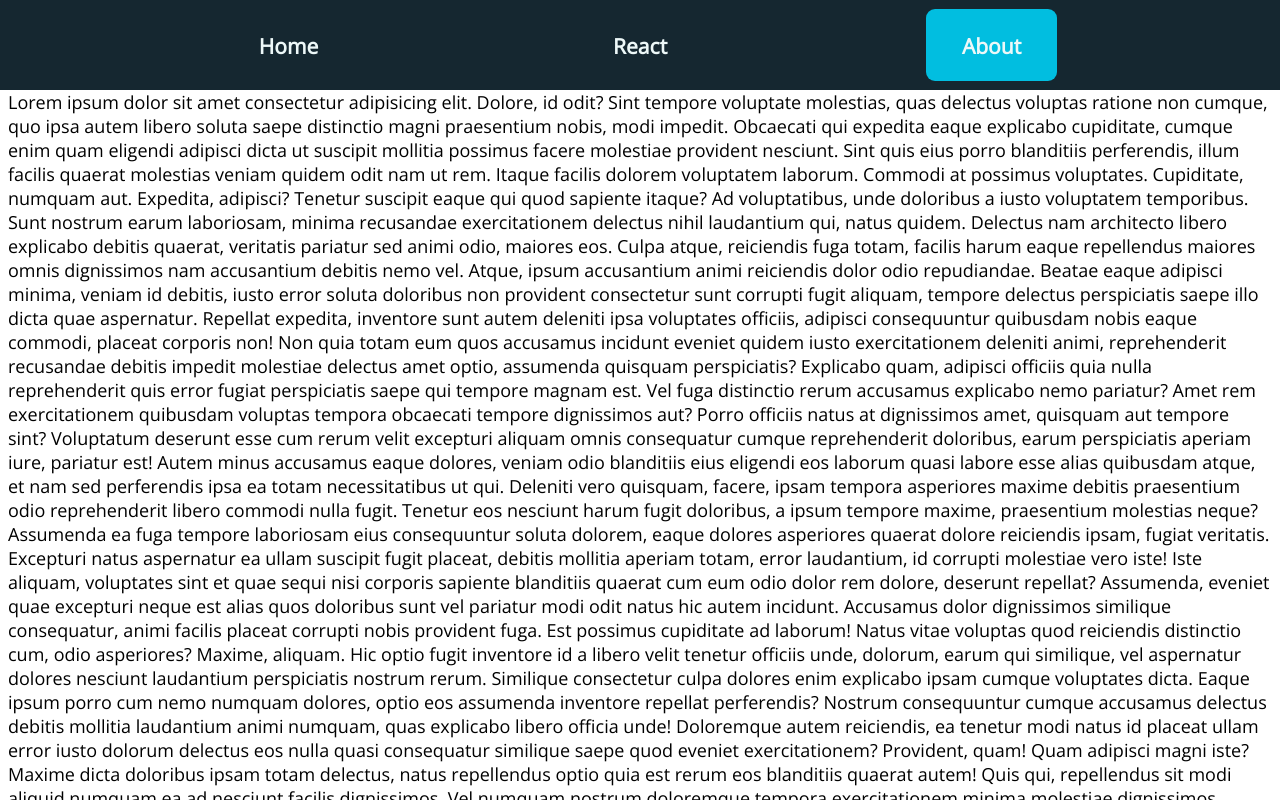
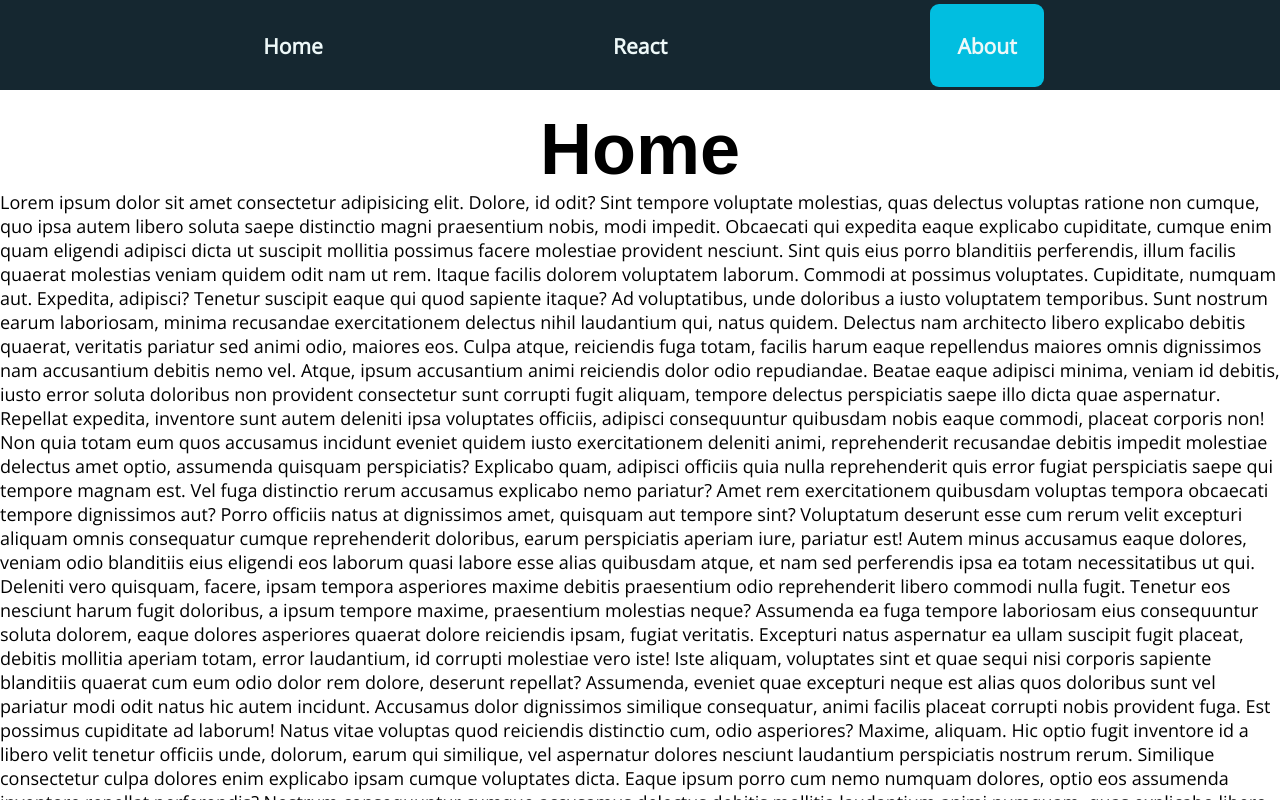
Before and after one commit to 02danieljonas/my-website, a React (Create React App) app: page / in a window 1280 px wide. Shown: the top 800 px of the page. Built offline with nearby package versions, Linux system fonts and the light colour scheme; the HTML template or start-up script is replaced by a standard one.

Commit message:
fixed scrolling to below element

```diff
--- a/src/App.js
+++ b/src/App.js
@@ -15,9 +15,11 @@ function App() {
         <>
             {documentLoaded && <Navbar navLinks={navSections.current} />}
 
-            <Section innerRef={element => (navSections.current[0] = element)} name={"Home"} />
-            <Section innerRef={element => (navSections.current[1] = element)} name={"React"} />
-            <Section innerRef={element => (navSections.current[2] = element)} name={"About"} />
+            <main>
+                <Section innerRef={element => (navSections.current[0] = element)} name={"Home"} />
+                <Section innerRef={element => (navSections.current[1] = element)} name={"React"} />
+                <Section innerRef={element => (navSections.current[2] = element)} name={"About"} />
+            </main>
         </>
     );
 }
--- a/src/Section.js
+++ b/src/Section.js
@@ -3,138 +3,108 @@ import React from "react";
 const Section = ({ id, innerRef, name }) => {
     return (
         <section id={id} ref={innerRef} data-name={name}>
-            <div style={{ content: "", marginTop: "5rem" }}></div>
-            Lorem ipsum dolor sit amet consectetur adipisicing elit. Dolore, id
-            odit? Sint tempore voluptate molestias, quas delectus voluptas
-            ratione non cumque, quo ipsa autem libero soluta saepe distinctio
-            magni praesentium nobis, modi impedit. Obcaecati qui expedita eaque
-            explicabo cupiditate, cumque enim quam eligendi adipisci dicta ut
-            suscipit mollitia possimus facere molestiae provident nesciunt. Sint
-            quis eius porro blanditiis perferendis, illum facilis quaerat
-            molestias veniam quidem odit nam ut rem. Itaque facilis dolorem
-            voluptatem laborum. Commodi at possimus voluptates. Cupiditate,
-            numquam aut. Expedita, adipisci? Tenetur suscipit eaque qui quod
-            sapiente itaque? Ad voluptatibus, unde doloribus a iusto voluptatem
-            temporibus. Sunt nostrum earum laboriosam, minima recusandae
-            exercitationem delectus nihil laudantium qui, natus quidem. Delectus
-            nam architecto libero explicabo debitis quaerat, veritatis pariatur
-            sed animi odio, maiores eos. Culpa atque, reiciendis fuga totam,
-            facilis harum eaque repellendus maiores omnis dignissimos nam
-            accusantium debitis nemo vel. Atque, ipsum accusantium animi
-            reiciendis dolor odio repudiandae. Beatae eaque adipisci minima,
-            veniam id debitis, iusto error soluta doloribus non provident
-            consectetur sunt corrupti fugit aliquam, tempore delectus
-            perspiciatis saepe illo dicta quae aspernatur. Repellat expedita,
-            inventore sunt autem deleniti ipsa voluptates officiis, adipisci
-            consequuntur quibusdam nobis eaque commodi, placeat corporis non!
-            Non quia totam eum quos accusamus incidunt eveniet quidem iusto
-            exercitationem deleniti animi, reprehenderit recusandae debitis
-            impedit molestiae delectus amet optio, assumenda quisquam
-            perspiciatis? Explicabo quam, adipisci officiis quia nulla
-            reprehenderit quis error fugiat perspiciatis saepe qui tempore
-            magnam est. Vel fuga distinctio rerum accusamus explicabo nemo
-            pariatur? Amet rem exercitationem quibusdam voluptas tempora
-            obcaecati tempore dignissimos aut? Porro officiis natus at
-            dignissimos amet, quisquam aut tempore sint? Voluptatum deserunt
-            esse cum rerum velit excepturi aliquam omnis consequatur cumque
-            reprehenderit doloribus, earum perspiciatis aperiam iure, pariatur
-            est! Autem minus accusamus eaque dolores, veniam odio blanditiis
-            eius eligendi eos laborum quasi labore esse alias quibusdam atque,
-            et nam sed perferendis ipsa ea totam necessitatibus ut qui. Deleniti
-            vero quisquam, facere, ipsam tempora asperiores maxime debitis
-            praesentium odio reprehenderit libero commodi nulla fugit. Tenetur
-            eos nesciunt harum fugit doloribus, a ipsum tempore maxime,
-            praesentium molestias neque? Assumenda ea fuga tempore laboriosam
-            eius consequuntur soluta dolorem, eaque dolores asperiores quaerat
-            dolore reiciendis ipsam, fugiat veritatis. Excepturi natus
-            aspernatur ea ullam suscipit fugit placeat, debitis mollitia aperiam
-            totam, error laudantium, id corrupti molestiae vero iste! Iste
-            aliquam, voluptates sint et quae sequi nisi corporis sapiente
-            blanditiis quaerat cum eum odio dolor rem dolore, deserunt repellat?
-            Assumenda, eveniet quae excepturi neque est alias quos doloribus
-            sunt vel pariatur modi odit natus hic autem incidunt. Accusamus
-            dolor dignissimos similique consequatur, animi facilis placeat
-            corrupti nobis provident fuga. Est possimus cupiditate ad laborum!
-            Natus vitae voluptas quod reiciendis distinctio cum, odio
-            asperiores? Maxime, aliquam. Hic optio fugit inventore id a libero
-            velit tenetur officiis unde, dolorum, earum qui similique, vel
-            aspernatur dolores nesciunt laudantium perspiciatis nostrum rerum.
-            Similique consectetur culpa dolores enim explicabo ipsam cumque
-            voluptates dicta. Eaque ipsum porro cum nemo numquam dolores, optio
-            eos assumenda inventore repellat perferendis? Nostrum consequuntur
-            cumque accusamus delectus debitis mollitia laudantium animi numquam,
-            quas explicabo libero officia unde! Doloremque autem reiciendis, ea
-            tenetur modi natus id placeat ullam error iusto dolorum delectus eos
-            nulla quasi consequatur similique saepe quod eveniet exercitationem?
-            Provident, quam! Quam adipisci magni iste? Maxime dicta doloribus
-            ipsam totam delectus, natus repellendus optio quia est rerum eos
-            blanditiis quaerat autem! Quis qui, repellendus sit modi aliquid
-            numquam ea ad nesciunt facilis dignissimos. Vel numquam nostrum
-            doloremque tempora exercitationem minima molestiae dignissimos
-            commodi nihil dolorum ab culpa voluptatum, animi ipsam blanditiis
-            maxime voluptatem sit minus. Eaque iste laboriosam molestias,
-            reprehenderit nobis fuga minus aspernatur dolorem explicabo quasi
-            rerum odio ea accusantium temporibus! Ipsum optio est, laudantium
-            illum, dolore repudiandae porro similique consequuntur unde,
-            nesciunt quo magnam nobis officiis recusandae cum tenetur officia
-            rem voluptate sapiente fugiat. Hic nostrum sed nesciunt optio
-            dolore, harum cum maxime quam? Sed tempore aperiam repudiandae
-            deleniti nisi reiciendis nam a numquam illum quis doloribus
-            expedita, ad sint eos eveniet officiis tempora! Odit harum nemo
-            culpa laborum neque sint laudantium fuga tenetur eligendi
-            dignissimos! Culpa reprehenderit cupiditate recusandae reiciendis
-            corporis sit laudantium explicabo error dignissimos adipisci, vero
-            architecto soluta exercitationem distinctio amet dolores nostrum
-            sint eos. Harum dolore modi, ipsam libero nobis velit quasi a nam
-            architecto molestiae quidem expedita? Obcaecati voluptatum tempora
-            consequuntur qui minus? Sint, asperiores facere eligendi autem
-            quibusdam itaque blanditiis hic recusandae ad tempora! Quos qui at
-            animi fuga id, aut optio ab quae. Dicta est, aliquid, autem totam
-            suscipit placeat omnis repellat accusantium maiores delectus
-            cupiditate rerum itaque, vero aliquam adipisci dignissimos
-            voluptatem perferendis. Dolorem reiciendis quis iste aperiam natus
-            nostrum incidunt debitis perspiciatis illum. Dolor ut quia,
-            cupiditate unde at veniam illum accusamus aut laudantium vitae ipsa
-            inventore? Vitae saepe nisi, aut et magnam temporibus neque autem
-            sint repellat eius tempore doloremque quisquam ipsa qui hic rerum!
-            Illum molestias voluptatem cum qui distinctio, perferendis,
-            blanditiis esse exercitationem iste inventore facilis vitae corporis
-            rem numquam magni ex quod. Neque iure earum sapiente corrupti,
-            consequatur mollitia omnis vitae deserunt officiis aperiam eveniet
-            laborum minima veritatis laboriosam dolorum pariatur! Sit, ut labore
-            accusamus cupiditate, dolorum, molestiae corporis odit rerum libero
-            voluptatum quod. Repellendus voluptatem dicta facilis nam
-            praesentium itaque minima eum quod fuga ut adipisci, voluptatum
-            dolore cupiditate sit amet aliquam nemo dolor! Consectetur incidunt,
-            at laborum minima sequi cupiditate, est hic et dignissimos assumenda
-            ad minus totam provident quae maiores dolorem fugiat a sint repellat
-            nihil quas voluptatum perspiciatis! Dicta ipsum deleniti porro at a
-            eaque nostrum, quis commodi aliquam, nulla cum odit accusantium
-            officiis obcaecati doloribus dolores accusamus repellat. Consequatur
-            soluta dolorum aut. Suscipit placeat explicabo quaerat similique
-            fugit fuga atque eius commodi, esse, sit laboriosam nam debitis quam
-            id culpa autem aut consequuntur voluptate distinctio blanditiis
-            aliquam sapiente obcaecati doloremque. Illo tempore debitis dolorum
-            sunt harum deleniti quo autem blanditiis, cum voluptates modi sint
-            nemo ratione, aliquam ipsum vitae ipsam. Odit quasi maxime cumque
-            tempora architecto laudantium tempore unde quia ipsum, animi porro,
-            excepturi quae numquam ipsam eligendi voluptatibus corporis.
-            Similique omnis distinctio, dignissimos blanditiis libero cupiditate
-            tempora dolores eos itaque ab doloribus totam! Lorem ipsum dolor sit
-            amet, consectetur adipiscing elit. Nullam ipsum ante, efficitur id
-            sapien vitae, consectetur tempus nibh. Quisque pellentesque feugiat
-            libero. Ut interdum purus non est posuere scelerisque. Aliquam
-            fringilla vulputate consequat. Aliquam blandit tincidunt mauris, vel
-            euismod diam ultrices eu. Aenean dictum finibus lectus vel
-            convallis. Aliquam elementum nibh odio, eu imperdiet sapien
-            hendrerit nec. Praesent eu porttitor est, ut ornare mauris. Aenean a
-            facilisis orci. Ut ut ullamcorper quam. Nunc elementum neque sit
-            amet maximus vehicula. Suspendisse potenti. Nunc malesuada elementum
-            sagittis. Etiam molestie, ante sit amet ultricies aliquet, augue
-            ligula cursus velit, nec vestibulum augue ex sit amet neque. Nullam
-            semper efficitur odio, sed aliquam urna auctor nec. Morbi lacinia,
-            lacus sed elementum tristique, tellus dolor tincidunt diam, vel
-            efficitur est massa quis est.
+            <h1 className="title">{name}</h1>
+            {/* <div style={{ content: "", marginTop: "5rem" }}></div> */}
+            Lorem ipsum dolor sit amet consectetur adipisicing elit. Dolore, id odit? Sint tempore
+            voluptate molestias, quas delectus voluptas ratione non cumque, quo ipsa autem libero
+            soluta saepe distinctio magni praesentium nobis, modi impedit. Obcaecati qui expedita
+            eaque explicabo cupiditate, cumque enim quam eligendi adipisci dicta ut suscipit
+            mollitia possimus facere molestiae provident nesciunt. Sint quis eius porro blanditiis
+            perferendis, illum facilis quaerat molestias veniam quidem odit nam ut rem. Itaque
+            facilis dolorem voluptatem laborum. Commodi at possimus voluptates. Cupiditate, numquam
+            aut. Expedita, adipisci? Tenetur suscipit eaque qui quod sapiente itaque? Ad
+            voluptatibus, unde doloribus a iusto voluptatem temporibus. Sunt nostrum earum
+            laboriosam, minima recusandae exercitationem delectus nihil laudantium qui, natus
+            quidem. Delectus nam architecto libero explicabo debitis quaerat, veritatis pariatur sed
+            animi odio, maiores eos. Culpa atque, reiciendis fuga totam, facilis harum eaque
+            repellendus maiores omnis dignissimos nam accusantium debitis nemo vel. Atque, ipsum
+            accusantium animi reiciendis dolor odio repudiandae. Beatae eaque adipisci minima,
+            veniam id debitis, iusto error soluta doloribus non provident consectetur sunt corrupti
+            fugit aliquam, tempore delectus perspiciatis saepe illo dicta quae aspernatur. Repellat
+            expedita, inventore sunt autem deleniti ipsa voluptates officiis, adipisci consequuntur
+            quibusdam nobis eaque commodi, placeat corporis non! Non quia totam eum quos accusamus
+            incidunt eveniet quidem iusto exercitationem deleniti animi, reprehenderit recusandae
+            debitis impedit molestiae delectus amet optio, assumenda quisquam perspiciatis?
+            Explicabo quam, adipisci officiis quia nulla reprehenderit quis error fugiat
+            perspiciatis saepe qui tempore magnam est. Vel fuga distinctio rerum accusamus explicabo
+            nemo pariatur? Amet rem exercitationem quibusdam voluptas tempora obcaecati tempore
+            dignissimos aut? Porro officiis natus at dignissimos amet, quisquam aut tempore sint?
+            Voluptatum deserunt esse cum rerum velit excepturi aliquam omnis consequatur cumque
+            reprehenderit doloribus, earum perspiciatis aperiam iure, pariatur est! Autem minus
+            accusamus eaque dolores, veniam odio blanditiis eius eligendi eos laborum quasi labore
+            esse alias quibusdam atque, et nam sed perferendis ipsa ea totam necessitatibus ut qui.
+            Deleniti vero quisquam, facere, ipsam tempora asperiores maxime debitis praesentium odio
+            reprehenderit libero commodi nulla fugit. Tenetur eos nesciunt harum fugit doloribus, a
+            ipsum tempore maxime, praesentium molestias neque? Assumenda ea fuga tempore laboriosam
+            eius consequuntur soluta dolorem, eaque dolores asperiores quaerat dolore reiciendis
+            ipsam, fugiat veritatis. Excepturi natus aspernatur ea ullam suscipit fugit placeat,
+            debitis mollitia aperiam totam, error laudantium, id corrupti molestiae vero iste! Iste
+            aliquam, voluptates sint et quae sequi nisi corporis sapiente blanditiis quaerat cum eum
+            odio dolor rem dolore, deserunt repellat? Assumenda, eveniet quae excepturi neque est
+            alias quos doloribus sunt vel pariatur modi odit natus hic autem incidunt. Accusamus
+            dolor dignissimos similique consequatur, animi facilis placeat corrupti nobis provident
+            fuga. Est possimus cupiditate ad laborum! Natus vitae voluptas quod reiciendis
+            distinctio cum, odio asperiores? Maxime, aliquam. Hic optio fugit inventore id a libero
+            velit tenetur officiis unde, dolorum, earum qui similique, vel aspernatur dolores
+            nesciunt laudantium perspiciatis nostrum rerum. Similique consectetur culpa dolores enim
+            explicabo ipsam cumque voluptates dicta. Eaque ipsum porro cum nemo numquam dolores,
+            optio eos assumenda inventore repellat perferendis? Nostrum consequuntur cumque
+            accusamus delectus debitis mollitia laudantium animi numquam, quas explicabo libero
+            officia unde! Doloremque autem reiciendis, ea tenetur modi natus id placeat ullam error
+            iusto dolorum delectus eos nulla quasi consequatur similique saepe quod eveniet
+            exercitationem? Provident, quam! Quam adipisci magni iste? Maxime dicta doloribus ipsam
+            totam delectus, natus repellendus optio quia est rerum eos blanditiis quaerat autem!
+            Quis qui, repellendus sit modi aliquid numquam ea ad nesciunt facilis dignissimos. Vel
+            numquam nostrum doloremque tempora exercitationem minima molestiae dignissimos commodi
+            nihil dolorum ab culpa voluptatum, animi ipsam blanditiis maxime voluptatem sit minus.
+            Eaque iste laboriosam molestias, reprehenderit nobis fuga minus aspernatur dolorem
+            explicabo quasi rerum odio ea accusantium temporibus! Ipsum optio est, laudantium illum,
+            dolore repudiandae porro similique consequuntur unde, nesciunt quo magnam nobis officiis
+            recusandae cum tenetur officia rem voluptate sapiente fugiat. Hic nostrum sed nesciunt
+            optio dolore, harum cum maxime quam? Sed tempore aperiam repudiandae deleniti nisi
+            reiciendis nam a numquam illum quis doloribus expedita, ad sint eos eveniet officiis
+            tempora! Odit harum nemo culpa laborum neque sint laudantium fuga tenetur eligendi
+            dignissimos! Culpa reprehenderit cupiditate recusandae reiciendis corporis sit
+            laudantium explicabo error dignissimos adipisci, vero architecto soluta exercitationem
+            distinctio amet dolores nostrum sint eos. Harum dolore modi, ipsam libero nobis velit
+            quasi a nam architecto molestiae quidem expedita? Obcaecati voluptatum tempora
+            consequuntur qui minus? Sint, asperiores facere eligendi autem quibusdam itaque
+            blanditiis hic recusandae ad tempora! Quos qui at animi fuga id, aut optio ab quae.
+            Dicta est, aliquid, autem totam suscipit placeat omnis repellat accusantium maiores
+            delectus cupiditate rerum itaque, vero aliquam adipisci dignissimos voluptatem
+            perferendis. Dolorem reiciendis quis iste aperiam natus nostrum incidunt debitis
+            perspiciatis illum. Dolor ut quia, cupiditate unde at veniam illum accusamus aut
+            laudantium vitae ipsa inventore? Vitae saepe nisi, aut et magnam temporibus neque autem
+            sint repellat eius tempore doloremque quisquam ipsa qui hic rerum! Illum molestias
+            voluptatem cum qui distinctio, perferendis, blanditiis esse exercitationem iste
+            inventore facilis vitae corporis rem numquam magni ex quod. Neque iure earum sapiente
+            corrupti, consequatur mollitia omnis vitae deserunt officiis aperiam eveniet laborum
+            minima veritatis laboriosam dolorum pariatur! Sit, ut labore accusamus cupiditate,
+            dolorum, molestiae corporis odit rerum libero voluptatum quod. Repellendus voluptatem
+            dicta facilis nam praesentium itaque minima eum quod fuga ut adipisci, voluptatum dolore
+            cupiditate sit amet aliquam nemo dolor! Consectetur incidunt, at laborum minima sequi
+            cupiditate, est hic et dignissimos assumenda ad minus totam provident quae maiores
+            dolorem fugiat a sint repellat nihil quas voluptatum perspiciatis! Dicta ipsum deleniti
+            porro at a eaque nostrum, quis commodi aliquam, nulla cum odit accusantium officiis
+            obcaecati doloribus dolores accusamus repellat. Consequatur soluta dolorum aut. Suscipit
+            placeat explicabo quaerat similique fugit fuga atque eius commodi, esse, sit laboriosam
+            nam debitis quam id culpa autem aut consequuntur voluptate distinctio blanditiis aliquam
+            sapiente obcaecati doloremque. Illo tempore debitis dolorum sunt harum deleniti quo
+            autem blanditiis, cum voluptates modi sint nemo ratione, aliquam ipsum vitae ipsam. Odit
+            quasi maxime cumque tempora architecto laudantium tempore unde quia ipsum, animi porro,
+            excepturi quae numquam ipsam eligendi voluptatibus corporis. Similique omnis distinctio,
+            dignissimos blanditiis libero cupiditate tempora dolores eos itaque ab doloribus totam!
+            Lorem ipsum dolor sit amet, consectetur adipiscing elit. Nullam ipsum ante, efficitur id
+            sapien vitae, consectetur tempus nibh. Quisque pellentesque feugiat libero. Ut interdum
+            purus non est posuere scelerisque. Aliquam fringilla vulputate consequat. Aliquam
+            blandit tincidunt mauris, vel euismod diam ultrices eu. Aenean dictum finibus lectus vel
+            convallis. Aliquam elementum nibh odio, eu imperdiet sapien hendrerit nec. Praesent eu
+            porttitor est, ut ornare mauris. Aenean a facilisis orci. Ut ut ullamcorper quam. Nunc
+            elementum neque sit amet maximus vehicula. Suspendisse potenti. Nunc malesuada elementum
+            sagittis. Etiam molestie, ante sit amet ultricies aliquet, augue ligula cursus velit,
+            nec vestibulum augue ex sit amet neque. Nullam semper efficitur odio, sed aliquam urna
+            auctor nec. Morbi lacinia, lacus sed elementum tristique, tellus dolor tincidunt diam,
+            vel efficitur est massa quis est.
         </section>
     );
 };
--- a/src/index.css
+++ b/src/index.css
@@ -7,6 +7,12 @@
     --text-secondary: #17abc0;
     --bg-primary: #152730;
     --bg-secondary: #00d5fb;
+}
+
+*,::before, ::after {
+    box-sizing: border-box;
+    margin: 0;
+    padding: 0;
 }
 
 html {
@@ -40,6 +46,7 @@ html {
     padding: 0 2rem;
     border-radius: 0.5rem;
     cursor: pointer;
+    padding: 1.5rem;
 }
 .navlink * {
     transition: transform 0.3s ease-in-out;
@@ -52,3 +59,15 @@ html {
 .nav [data-active="true"] {
     background: #01bee0;
 }
+
+main {
+    margin-top: 6rem;
+}
+
+.title {
+    text-align: center;
+    font-family: sans-serif;
+    font-weight: 700;
+    font-size: 4rem;
+
+}
```
Also changed, not shown: src/components/Navbar.jsx (+3 -8 lines).
